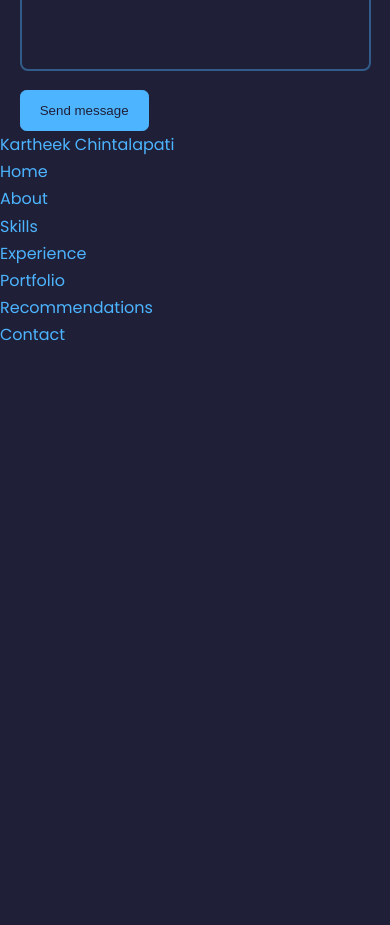
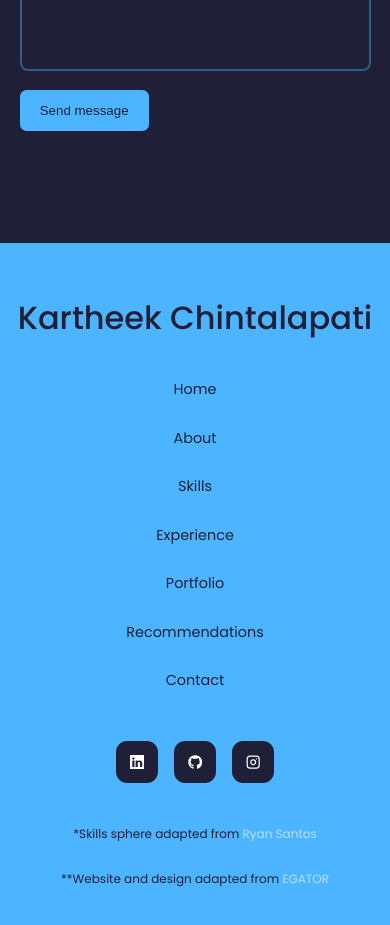
Before and after one commit to carteak004/kartheek-dev, a React (Create React App) app: page / in a window 390 px wide. Shown: the part 6880-7805 px from the top of the page. Before the commit the page ends 7229 px from the top, so only its background shows below. Built offline with nearby package versions, Linux system fonts and the light colour scheme.

Commit message:
added styling and media queries

```diff
--- a/src/pages/footer/Footer.css
+++ b/src/pages/footer/Footer.css
@@ -0,0 +1,77 @@
+footer {
+	background: var(--color-primary);
+	padding: 3rem 0;
+	text-align: center;
+	font-size: 0.9rem;
+	margin-top: 7rem;
+}
+
+footer a {
+	color: var(--color-bg);
+}
+
+.footer-logo {
+	font-size: 2rem;
+	font-weight: 500;
+	margin-bottom: 2rem;
+	display: inline-block;
+}
+
+.permalinks {
+	display: flex;
+	flex-wrap: wrap;
+	justify-content: center;
+	gap: 2rem;
+	margin: 0 auto 3rem;
+}
+
+.footer-socials {
+	display: flex;
+	justify-content: center;
+	gap: 1rem;
+	margin-bottom: 4rem;
+}
+
+.footer-socials a {
+	background: var(--color-bg);
+	color: var(--color-white);
+	padding: 0.8rem;
+	border-radius: 0.7rem;
+	display: flex;
+	border: 1px solid transparent;
+}
+
+.footer-socials a:hover {
+	background: transparent;
+	color: var(--color-bg);
+	border-color: var(--color-bg);
+}
+
+.footer-inspirations {
+	margin-bottom: 4rem;
+	color: var(--color-bg);
+	display: grid;
+	grid-template-columns: 1fr 1fr;
+	gap: 2rem;
+}
+
+.footer-inspirations a {
+	color: var(--color-light);
+}
+
+/* ------------- Media Queries for Small devices ------------- */
+@media screen and (max-width: 600px) {
+	.permalinks {
+		flex-direction: column;
+		gap: 1.5rem;
+	}
+
+	.footer-socials {
+		margin-bottom: 2.6rem;
+	}
+
+	.footer-inspirations {
+		grid-template-columns: 1fr;
+		gap: 1.5rem;
+	}
+}
--- a/src/pages/footer/Footer.tsx
+++ b/src/pages/footer/Footer.tsx
@@ -1,4 +1,7 @@
 import React from 'react'
+import { BsLinkedin } from 'react-icons/bs'
+import { FaGithub } from 'react-icons/fa'
+import { FiInstagram } from 'react-icons/fi'
 import './Footer.css'
 
 const Footer = () => {
@@ -33,6 +36,53 @@ const Footer = () => {
 					<a href='#contact'>Contact</a>
 				</li>
 			</ul>
+
+			<div className='footer-socials'>
+				<a
+					href='https://www.linkedin.com/in/kchintalapati/'
+					target='_blank'
+					rel='noreferrer'
+				>
+					<BsLinkedin />
+				</a>
+				<a
+					href='https://github.com/carteak004'
+					target='_blank'
+					rel='noreferrer'
+				>
+					<FaGithub />
+				</a>
+				<a
+					href='https://www.instagram.com/carteak004/'
+					target='_blank'
+					rel='noreferrer'
+				>
+					<FiInstagram />
+				</a>
+			</div>
+
+			<div className='footer-inspirations'>
+				<small>
+					*Skills sphere adapted from{'  '}
+					<a
+						href='https://codepen.io/ryasan86/pen/bGpqdYV'
+						target='_blank'
+						rel='noreferrer'
+					>
+						Ryan Santos
+					</a>
+				</small>
+				<small>
+					**Website and design adapted from{'  '}
+					<a
+						href='https://www.youtube.com/watch?v=G-Cr00UYokU&t=4163s'
+						target='_blank'
+						rel='noreferrer'
+					>
+						EGATOR
+					</a>
+				</small>
+			</div>
 		</footer>
 	)
 }
```
